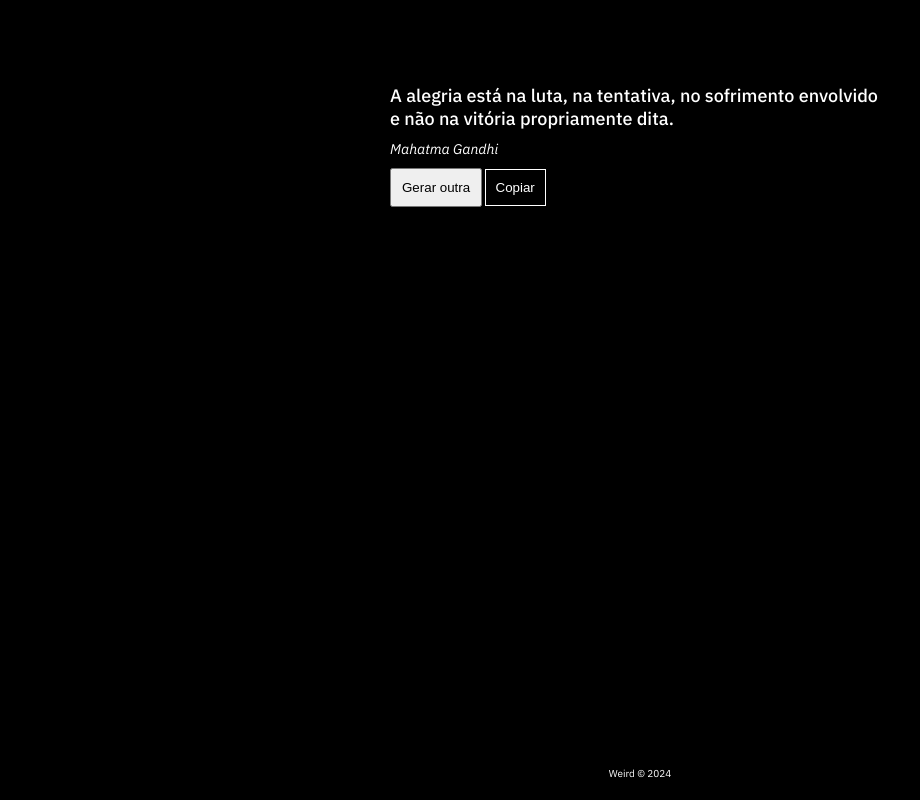
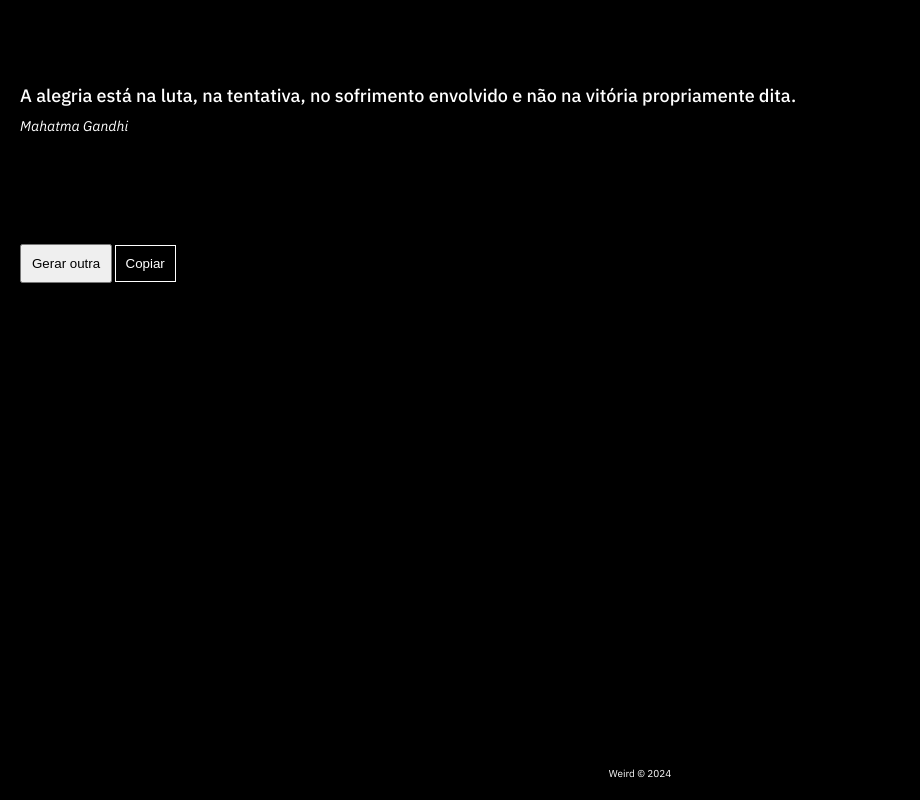
Before and after one commit to ImaCod3r/weirdApp-quotes-generator, a plain HTML site: page index.html in a window 1280 px wide. Shown: the whole page, without its empty margins (0-920 px from the left). Drawn offline with Linux system fonts and the light colour scheme.

Commit message:
updating layout adaptability

```diff
--- a/index.html
+++ b/index.html
@@ -16,6 +16,9 @@
     <link
         href="https://fonts.googleapis.com/css2?family=IBM+Plex+Sans:ital,wght@0,100;0,200;0,300;0,400;0,500;0,600;0,700;1,100;1,200;1,300;1,400;1,500;1,600;1,700&display=swap"
         rel="stylesheet">
+
+    <!-- javascript -->
+     <script src="js/index.js" defer></script>
 </head>
 
 <body>
@@ -32,6 +35,7 @@
         </div>
     </main>
 
+
     <footer>
         <p>Weird &copy; 2024</p>
     </footer>
--- a/style.css
+++ b/style.css
@@ -28,10 +28,15 @@ body {
 }
 
 main {
+    min-width: 100%;
     max-width: 50rem;
     margin: 6.4rem auto;
 
     grid-area: main;
+}
+
+.phrase {
+    height: 15rem;
 }
 
 .phrase, .quote {
```
